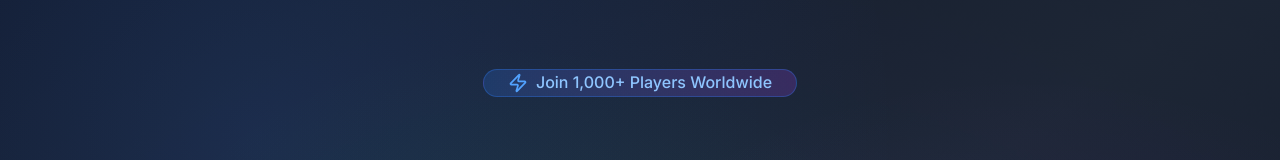
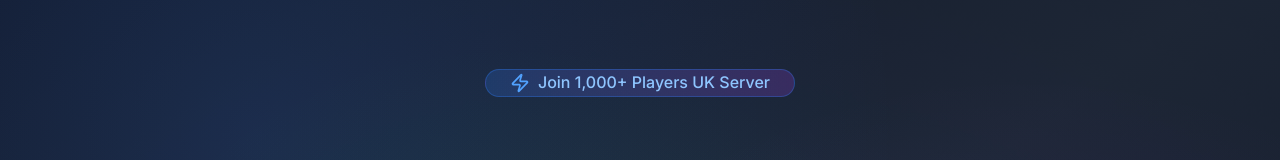
Before and after one commit to stealthemoon0331/the-firm, a Next.js app: page / in a window 1280 px wide. Shown: the part 123-283 px from the top of the page. Built offline with nearby package versions, Linux system fonts and the light colour scheme.

Commit message:
Update call-to-action text on Home page to specify UK server, enhancing clarity for players.

```diff
--- a/src/app/page.tsx
+++ b/src/app/page.tsx
@@ -262,7 +262,7 @@ export default function Home() {
               className="inline-flex items-center space-x-2 bg-gradient-to-r from-blue-500/20 to-purple-500/20 border border-blue-500/30 rounded-full px-6 mb-8"
             >
               <Zap className="h-5 w-5 text-blue-400" />
-              <span className="text-blue-300 font-medium">Join 1,000+ Players Worldwide</span>
+              <span className="text-blue-300 font-medium">Join 1,000+ Players UK Server</span>
             </motion.div>
 
             <div className="flex justify-center items-center">
```
